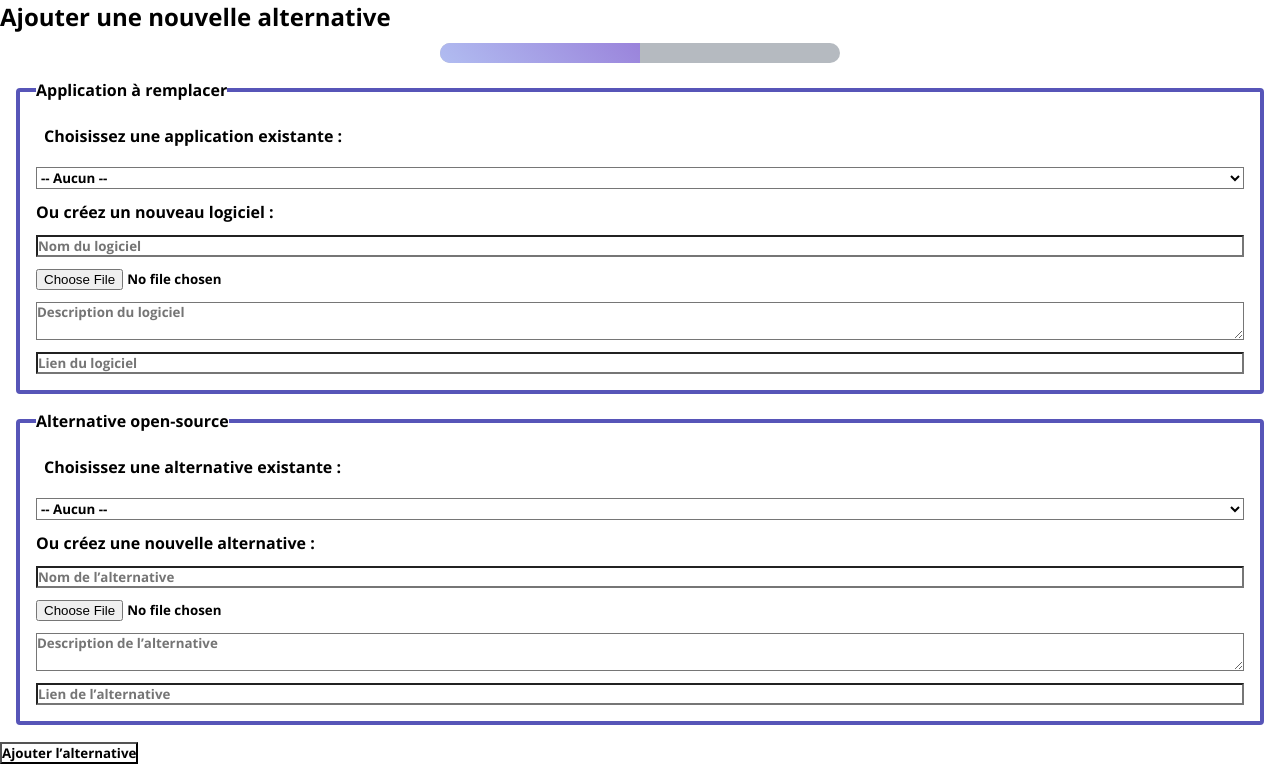
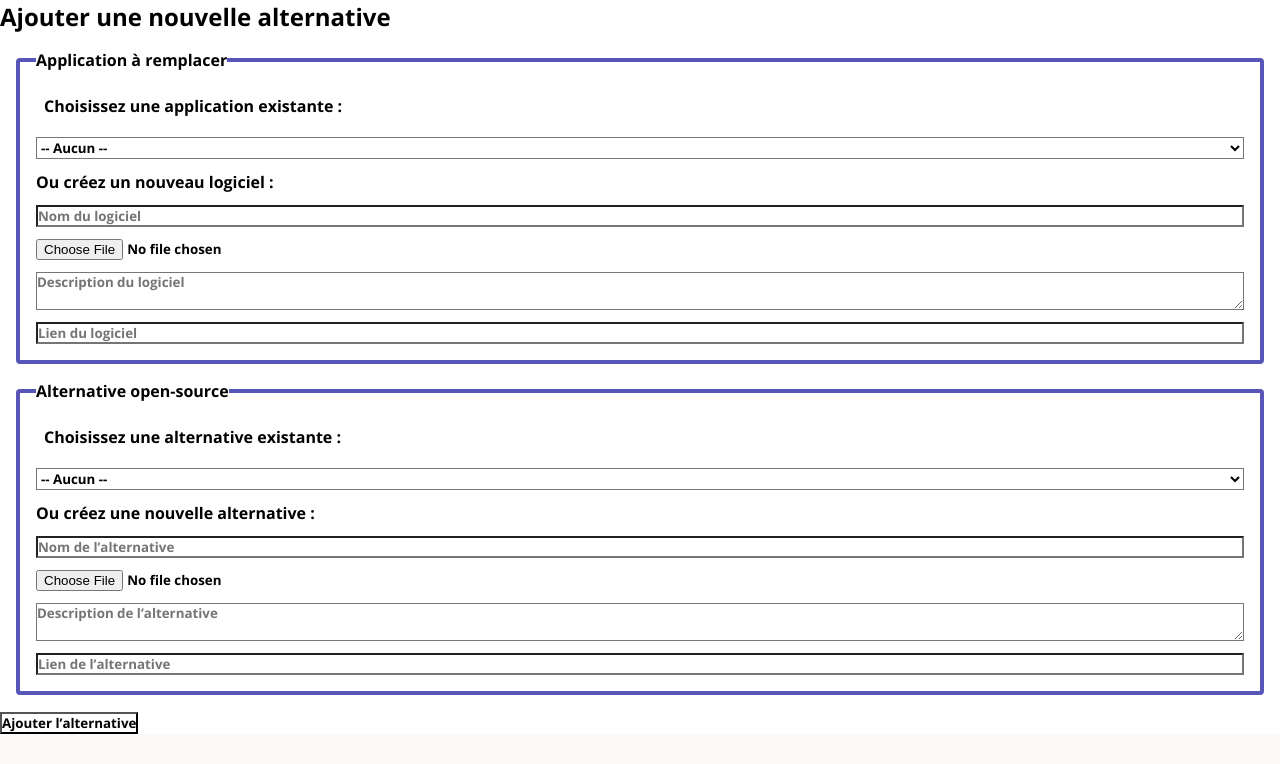
Before and after one commit to TevaPhilippe05/Nuit-de-l-info, a PHP site: page /vue/ajout-alternative.php in a window 1280 px wide. Shown: the part 120-884 px from the top of the page. After the commit the page ends 854 px from the top, so only its background shows below. Run offline with PHP 8.4, Linux system fonts and the light colour scheme; data that the repository does not hold is empty.

Commit message:
chore: Suppression de la barre de progression

```diff
--- a/scripts/script.js
+++ b/scripts/script.js
@@ -15,21 +15,18 @@ const btn_new_conf_alt = document.querySelector("#btn-new-conf-alt");
 const btn_add_alt = document.querySelector("#btn-add-alt");
 const opt_app_form = document.querySelector("#app");
 
-const barre_progression = document.querySelector(".progression-ajout .barre-ajout");
 
 btn_sel_conf_app.addEventListener("click", function() {
     sel_form_app.classList.add("cache-form");
     txt_form_app.classList.add("cache-form");
     sel_form_alt.classList.remove("cache-form");
     txt_form_alt.classList.remove("cache-form");
-    barre_progression.style.width = "100%"
 });
 
 btn_new_conf_app.addEventListener("click", function() {
     new_form_app.classList.add("cache-form");
     sel_form_alt.classList.remove("cache-form");
     txt_form_alt.classList.remove("cache-form");
-    barre_progression.style.width = "100%"
 });
 
 btn_add_app.addEventListener("click", function() {
--- a/vue/ajout-alternative.php
+++ b/vue/ajout-alternative.php
@@ -87,9 +87,6 @@ if ($_SERVER['REQUEST_METHOD'] === 'POST') {
 <section>
     <h1>Ajouter une nouvelle alternative</h1>
 </section>
-<div class="progression-ajout">
-    <div class="barre-ajout"></div>
-</div>
 
 <!-- FORMULAIRE UNIQUE -->
 <form action="" method="POST" enctype="multipart/form-data" id="form-ajout-alternative">
--- a/vue/style.css
+++ b/vue/style.css
@@ -103,22 +103,6 @@ header input {
 
 
 /*//////////////////////////////// FORMULAIRE /////////////////////////////*/
-
-.progression-ajout {
-    width: 400px;
-    height: 20px;
-    background: #b5bac0;
-    border-radius: 10px;
-    margin : 10px auto 10px auto;
-    overflow: hidden;
-}
-
-.progression-ajout .barre-ajout {
-    width: 50%;
-    height: 100%;
-    background: linear-gradient(45deg, #b1bdf1, #9a83db);
-    transition: width 0.5s ease;
-}
 
 .champ-form-ajout {
     padding: 1em;
```
